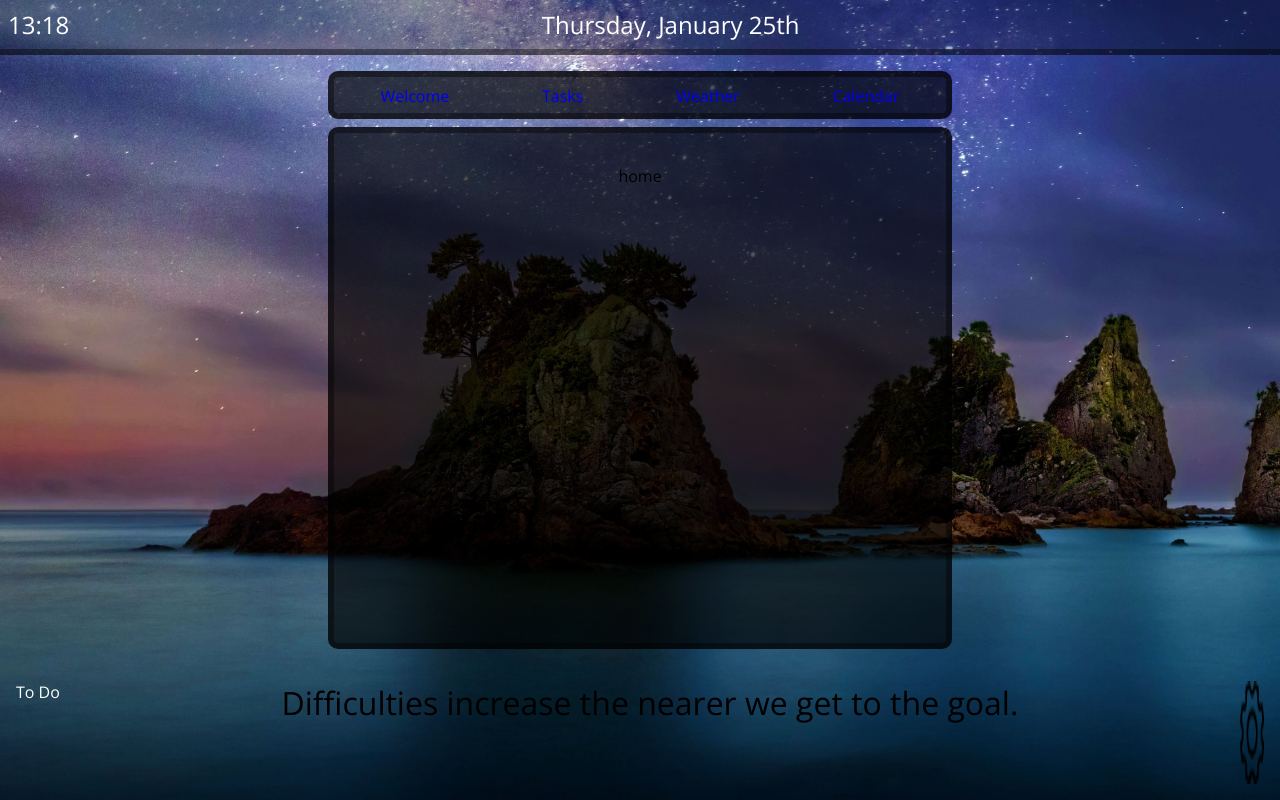
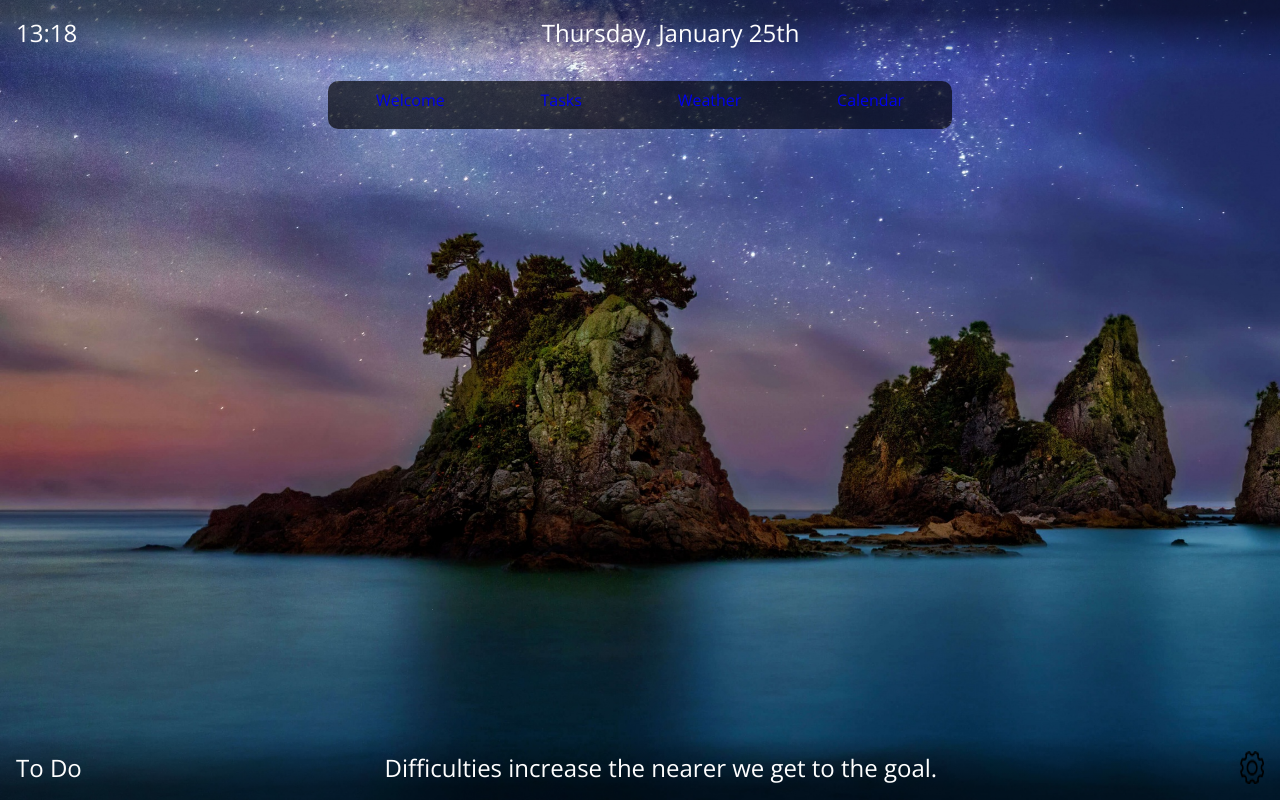
Before and after one commit to Alekssthlm/Mental-project, a React (Vite) app: page / in a window 1280 px wide. Built offline with nearby package versions, Linux system fonts and the light colour scheme; no server answers.

Commit message:
fixed size of footer

```diff
--- a/src/components/RandomQuote.css
+++ b/src/components/RandomQuote.css
@@ -1,17 +1,12 @@
 .container {
   display: flex;
+  /* FOR LINE AND AUTHOR
   flex-direction: column;
   align-items: center;
   margin: auto;
   margin-top: auto;
-  border-radius: 15px;
-}
+  */
 
-.quote {
-  /*padding: 60px 110px; */
-  color: black;
-  font-size: 32px;
-  text-align: center;
 }
 
 .line {
@@ -27,19 +22,18 @@
   justify-content: space-between;
   align-items: center;
   margin: 30px 0px;
+  display: none;
 }
 
 .author {
   color: black;
   font-size: 20px;
   font-weight: 500;
-  display: none;
 }
 
 .icons {
   display: flex;
   gap: 40px;
-  display: none;
 }
 
 .pointer-cursor {
--- a/src/index.css
+++ b/src/index.css
@@ -23,10 +23,9 @@ ul{
 .site-header{
   display: flex;
   justify-content: space-between;
-  background-color: rgba(0, 0, 0, 0.3);
-  padding: 1vh;
+  background: linear-gradient(to bottom, rgba(0, 0, 0, 0.498) 20%, transparent);
+  padding: 2vh;
   font-size: 3vh;
-  border-bottom: 6px solid rgba(0, 0, 0, 0.4);
   color: white;
 }
 
@@ -47,16 +46,18 @@ ul{
   align-items: start;
   flex: 1;
   margin: 1vh;
+  z-index: 5;
 }
 
 
 .footer{
   display: flex;
   justify-content: space-between;
-  background: linear-gradient(to top, rgba(0, 0, 0, 0.498), transparent);
+  background: linear-gradient(to top, rgba(0, 0, 0, 0.498) 20%, transparent);
   padding: 2vh;
-  font-size: 2vh;
+  font-size: 3vh;
   color: white;
+  z-index: 1;
 }
 
 
@@ -77,7 +78,6 @@ ul{
 .main-navbar{
   height: 6vh;
   background-color: rgba(0, 0, 0, 0.664);
-  border: 6px solid rgba(0, 0, 0, 0.4);
   padding: 1vh;
   border-radius: 10px;
 }
@@ -105,13 +105,13 @@ ul{
 
 .app-container{
   background-color: rgba(0, 0, 0, 0.664);
-  border: 6px solid rgba(0, 0, 0, 0.4);
   padding: 2rem;
   border-radius: 10px;
   overflow: hidden;
   height: 100%;
   display: flex;
   justify-content: center;
+  display: none;
 }
 
 /* TASK MANAGER */
```
